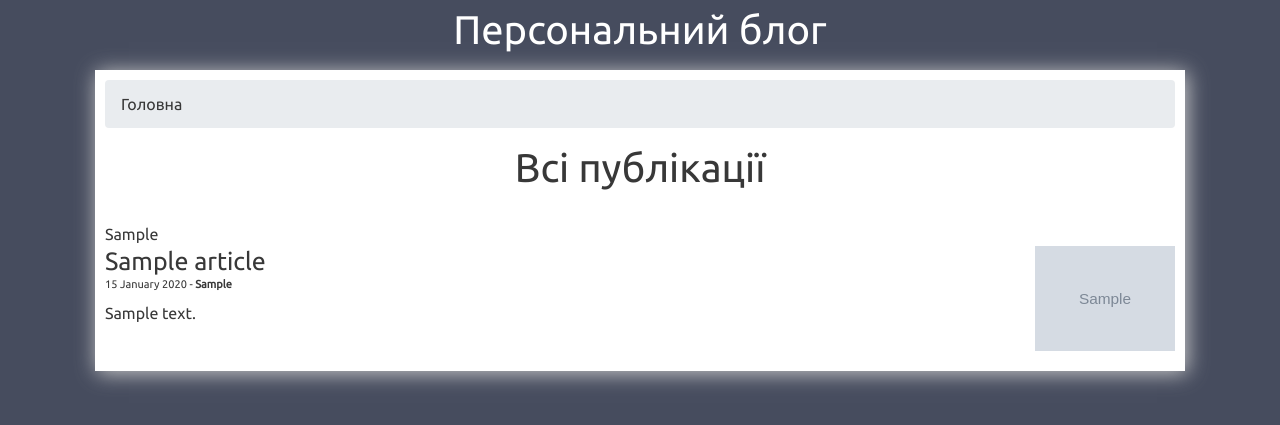
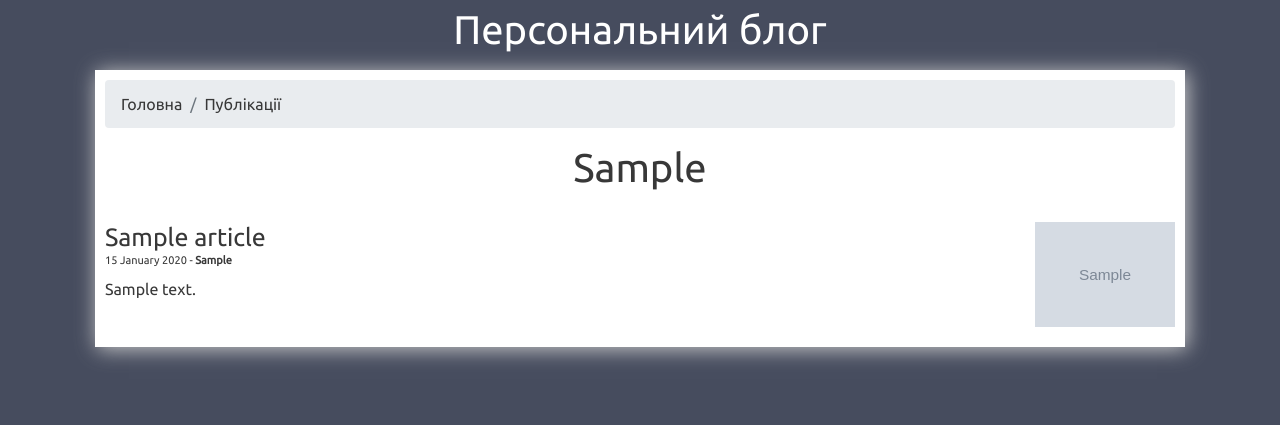
Before and after one commit to Inversion-des/djungo-test, a Django app: a page that uses app_blog/templates/articles_list.html in a window 1280 px wide. Shown: the top 425 px of the page. Run offline with Django 5.2, Linux system fonts and the light colour scheme; tables that the repository leaves empty hold one stand-in row (values such as "Sample post"); grey boxes marked "Sample" are stand-in pictures; some libraries are stand-ins or nearby versions.

Commit message:
some category articles list works

```diff
--- a/app_blog/templates/articles_list.html
+++ b/app_blog/templates/articles_list.html
@@ -4,13 +4,18 @@
 	<main class="articles-list">
 		<ol class="breadcrumb">
 			<li class="breadcrumb-item"><a href="/">Головна</a></li>
+			{% if category %}
+				<li class="breadcrumb-item"><a href="{% url 'articles-list' %}">Публікації</a></li>
+			{% endif %}
 		</ol>
 
-		<h1>Всі публікації</h1>
-
-		{% if category %}
-			{{ category }}
-		{% endif %}
+		<h1>
+			{% if category %}
+				{{ category }}
+			{% else %}
+				Всі публікації
+			{% endif %}
+		</h1>
 
 		{% for item in items %}
 			<div class="articles-row">
```
